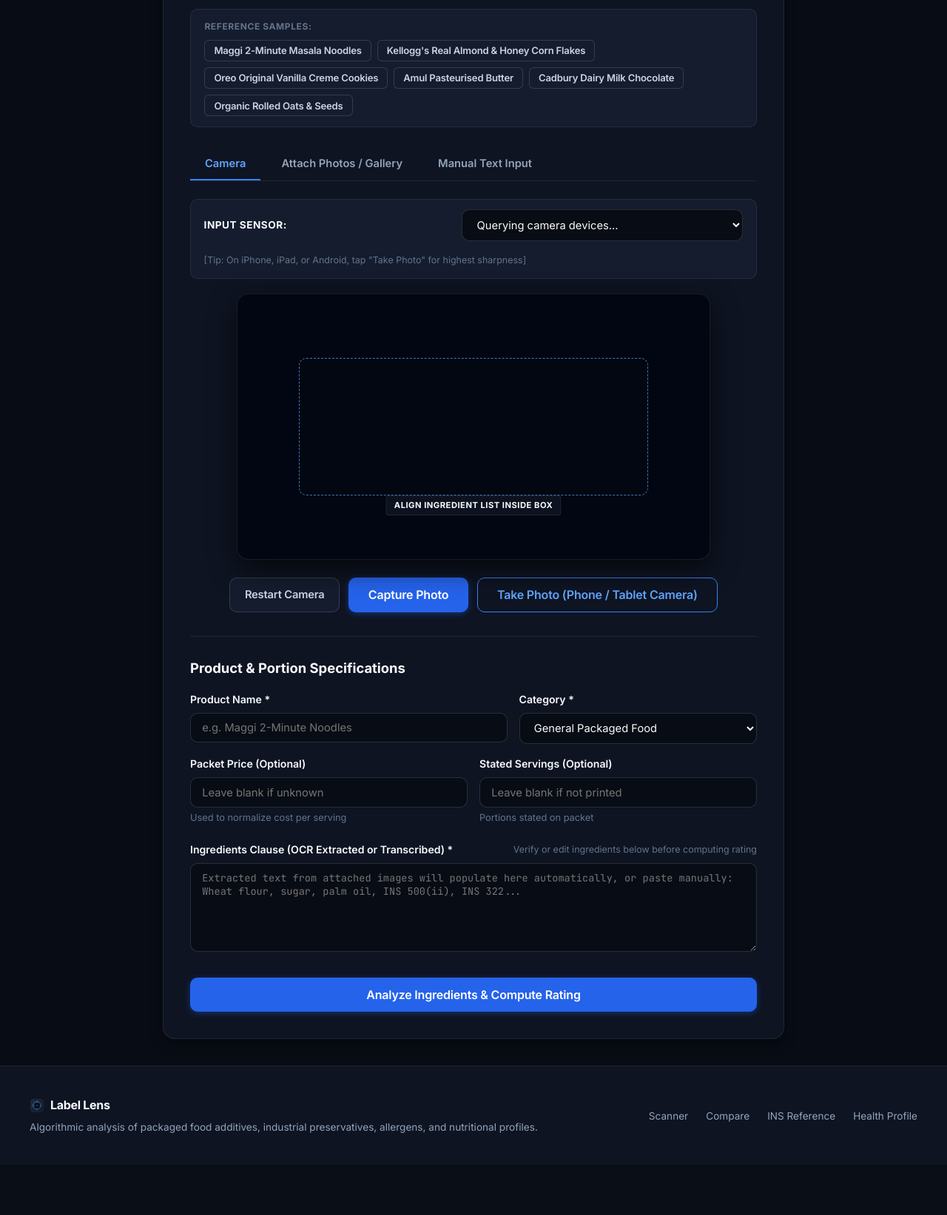
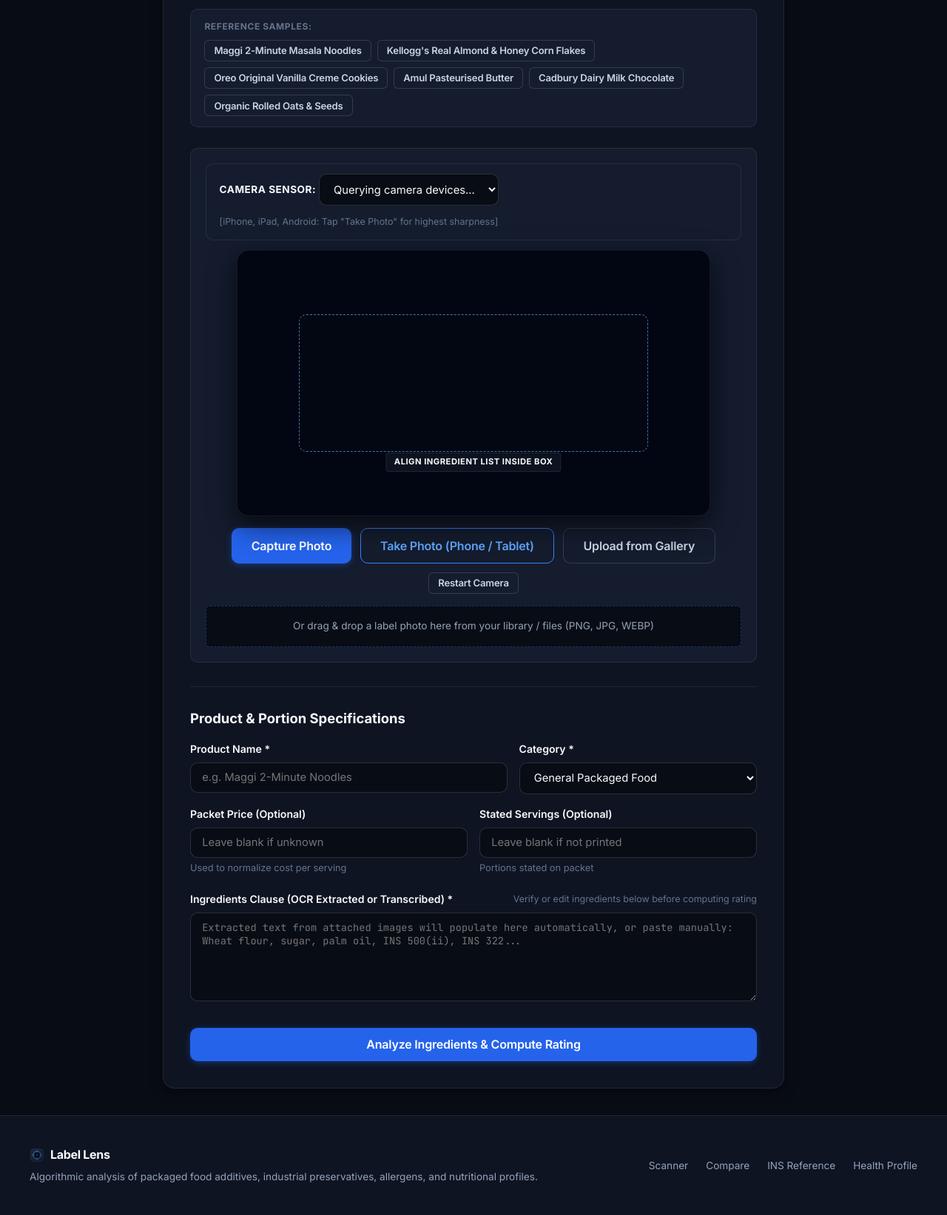
Before and after one commit to advaitav2009-max/label-lens, a Flask app: page /scan in a window 1280 px wide. Shown: the part 274-1917 px from the top of the page at 74% size. Before the commit the page ends 1806 px from the top, so only its background shows below. Run offline with Flask 3, Linux system fonts and the light colour scheme; some libraries are stand-ins or nearby versions.

Commit message:
Unify scanner onto same screen without separate tabs and lock links to same window

```diff
--- a/templates/base.html
+++ b/templates/base.html
@@ -3,6 +3,7 @@
 <head>
   <meta charset="UTF-8">
   <meta name="viewport" content="width=device-width, initial-scale=1.0">
+  <base target="_self">
   <title>{% block title %}Label Lens - Packaged Food Ingredient Intelligence{% endblock %}</title>
   <!-- Favicon -->
   <link rel="icon" type="image/svg+xml" href="{{ url_for('static', filename='img/logo.svg') }}">
--- a/templates/scan.html
+++ b/templates/scan.html
@@ -33,79 +33,55 @@
       </div>
     </div>
 
-    <!-- Scanner Tabs -->
-    <div class="scanner-modes">
-      <button type="button" class="tab-btn active" data-target="camera-panel">
-        Camera
-      </button>
-      <button type="button" class="tab-btn" data-target="upload-panel">
-        Attach Photos / Gallery
-      </button>
-      <button type="button" class="tab-btn" data-target="text-panel">
-        Manual Text Input
-      </button>
-    </div>
-
     <!-- Scan Form -->
     <form id="scan-form" action="{{ url_for('scan') }}" method="POST" enctype="multipart/form-data">
       <!-- Container for single lightweight compressed photo (<100KB) -->
       <div id="camera-data-container"></div>
 
-      <!-- Tab 1: Camera Panel -->
-      <div id="camera-panel" class="scan-panel">
-        <div class="camera-source-picker">
-          <label for="camera-select" style="font-size: 0.85rem; font-weight: 700; color: var(--text-primary); text-transform: uppercase; letter-spacing: 0.5px;">
-            Input Sensor:
-          </label>
-          <select id="camera-select" class="form-select" style="max-width: 380px;">
-            <option value="">Querying camera devices...</option>
-          </select>
+      <!-- Unified Capture & Upload Section (All on the same screen) -->
+      <div style="background-color: var(--bg-surface-elevated); border: 1px solid var(--border-subtle); border-radius: var(--radius-md); padding: 1.25rem; margin-bottom: 1.5rem;">
+        <div class="camera-source-picker" style="display: flex; justify-content: space-between; align-items: center; flex-wrap: wrap; gap: 0.75rem; margin-bottom: 0.85rem;">
+          <div>
+            <label for="camera-select" style="font-size: 0.85rem; font-weight: 700; color: var(--text-primary); text-transform: uppercase; letter-spacing: 0.5px;">
+              Camera Sensor:
+            </label>
+            <select id="camera-select" class="form-select" style="display: inline-block; width: auto; min-width: 240px; max-width: 100%;">
+              <option value="">Querying camera devices...</option>
+            </select>
+          </div>
           <span style="font-size: 0.78rem; color: var(--text-dim);">
-            [Tip: On iPhone, iPad, or Android, tap "Take Photo" for highest sharpness]
+            [iPhone, iPad, Android: Tap "Take Photo" for highest sharpness]
           </span>
         </div>
 
-        <div class="camera-container">
+        <div class="camera-container" style="margin-bottom: 1rem;">
           <video id="camera-video" autoplay playsinline muted></video>
           <div class="camera-overlay">
             <div class="camera-target-box"></div>
           </div>
         </div>
 
-        <!-- Camera Controls -->
-        <div class="camera-controls" style="display: flex; gap: 0.75rem; flex-wrap: wrap; margin-top: 1rem;">
-          <button type="button" id="start-camera-btn" class="btn btn-secondary">
-            Restart Camera
-          </button>
+        <!-- Camera & Upload Actions (All visible on same screen) -->
+        <div class="camera-controls" style="display: flex; gap: 0.75rem; flex-wrap: wrap; margin-bottom: 1rem;">
           <button type="button" id="capture-btn" class="btn btn-primary btn-lg">
             Capture Photo
           </button>
           <button type="button" id="mobile-cam-btn" class="btn btn-outline-blue btn-lg">
-            Take Photo (Phone / Tablet Camera)
+            Take Photo (Phone / Tablet)
+          </button>
+          <button type="button" id="browse-photos-btn" class="btn btn-secondary btn-lg">
+            Upload from Gallery
+          </button>
+          <button type="button" id="start-camera-btn" class="btn btn-secondary btn-sm">
+            Restart Camera
           </button>
           <input type="file" id="mobile-cam-input" accept="image/*" capture="environment" style="display: none;">
-        </div>
-      </div>
-
-      <!-- Tab 2: File Upload Panel -->
-      <div id="upload-panel" class="scan-panel" style="display: none;">
-        <div id="file-dropzone" class="dropzone">
-          <div style="font-size: 0.85rem; font-weight: 700; color: var(--blue-400); text-transform: uppercase; letter-spacing: 0.8px; margin-bottom: 0.5rem;">
-            Select Package Photo
-          </div>
-          <p style="font-size: 0.85rem; color: var(--text-muted); margin-bottom: 1.25rem;">
-            Select packaging photo from photo library or drive. PNG, JPG, JPEG, WEBP.
-          </p>
-          <button type="button" id="browse-photos-btn" class="btn btn-primary btn-sm">Browse Photos</button>
           <input type="file" id="file-input" accept="image/*" style="display: none;">
         </div>
-      </div>
 
-      <!-- Tab 3: Text Direct Input Panel -->
-      <div id="text-panel" class="scan-panel" style="display: none;">
-        <div style="background-color: var(--bg-surface-elevated); padding: 1rem 1.25rem; border-radius: var(--radius-md); border: 1px solid var(--border-subtle); margin-bottom: 1rem;">
-          <p style="font-size: 0.88rem; color: var(--text-secondary); line-height: 1.5;">
-            Paste or transcribe ingredients directly into the <strong>Ingredients Clause</strong> field below.
+        <div id="file-dropzone" class="dropzone" style="padding: 1rem 1.5rem; text-align: center; border: 1px dashed var(--border-blue); border-radius: var(--radius-sm); background-color: var(--bg-canvas); cursor: pointer;">
+          <p style="font-size: 0.85rem; color: var(--text-muted); margin: 0;">
+            Or drag &amp; drop a label photo here from your library / files (PNG, JPG, WEBP)
           </p>
         </div>
       </div>
```
